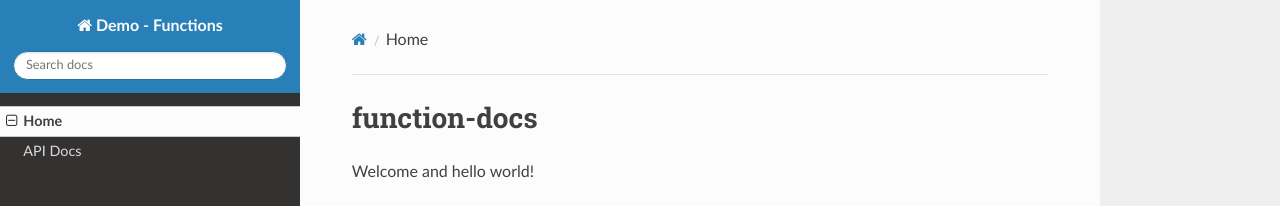
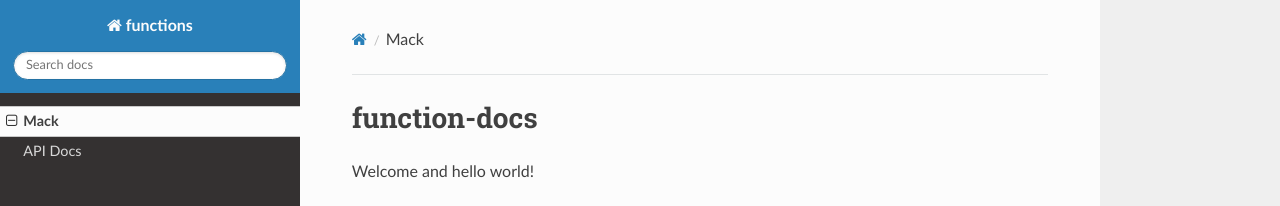
Before and after one commit to ossinova/function-docs, an MkDocs documentation site: the page built from docs/index.md, in a window 1280 px wide. Shown: the top 206 px of the page. Built offline with MkDocs 1.6.1, drawn with Linux system fonts in a browser that asks for light colours; nearby versions of some CDN libraries.

Commit message:
Update mkdocs.yml

```diff
--- a/mkdocs.yml
+++ b/mkdocs.yml
@@ -1,5 +1,4 @@
-site_name: Demo - Functions
-site_url : https://ossinova.github.io/function-docs/
+site_name: functions
 
 theme:
   name: "readthedocs"
@@ -21,7 +20,7 @@ plugins:
             show_source: true
 
 nav:
-  - Home: index.md
+  - Mack: index.md
   - API Docs: reference/SUMMARY.md
 
 markdown_extensions:
```
